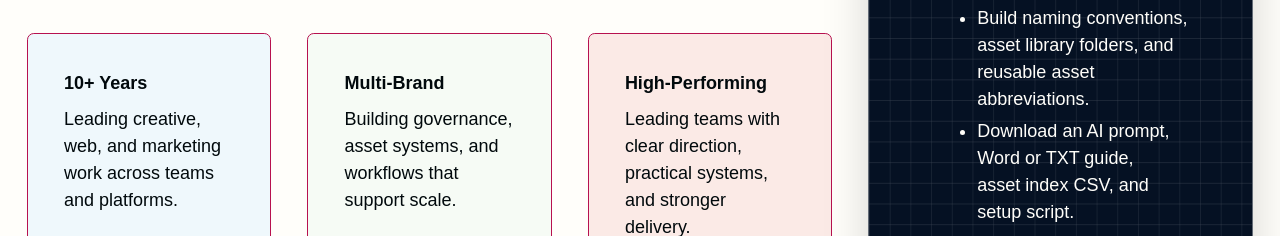
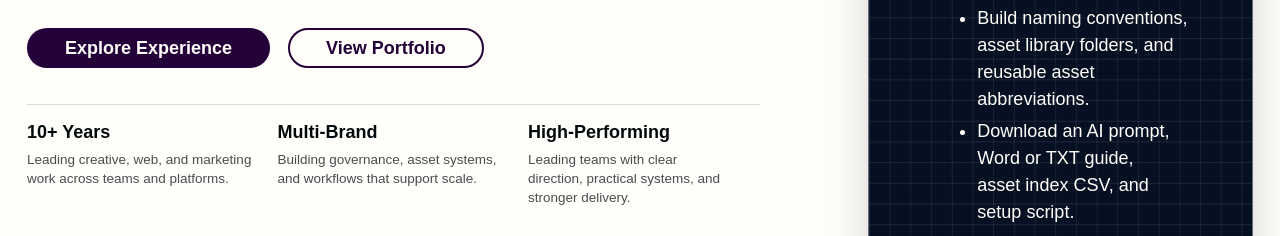
Before and after one commit to sforschen/asylum, a Next.js app: page / in a window 1280 px wide. Shown: the part 1084-1320 px from the top of the page. Built offline with nearby package versions, Linux system fonts and the light colour scheme.

Commit message:
Refine homepage intro feature layout

```diff
--- a/app/globals.css
+++ b/app/globals.css
@@ -1749,33 +1749,31 @@ main .section.highlight-red.cta-section > .page-container.page-section-content::
 
 .home-stat-grid {
   display: grid;
-  gap: var(--spc-m);
+  gap: var(--spc-s);
   margin-top: var(--spc-m);
+  padding-top: var(--spc-s);
+  border-top: var(--border-width-thin) solid rgb(1 9 12 / 0.14);
 }
 
 .home-stat {
-  padding: var(--spc-m);
-  border: var(--border-width-thin) solid var(--surface-stroke-color);
-  background-color: var(--clr-lighter-blue);
-  border-radius: var(--radius-card);
-}
-
-.home-stat-grid .home-stat:nth-child(2) {
-  background-color: var(--clr-light-green);
-}
-
-.home-stat-grid .home-stat:nth-child(3) {
-  background-color: var(--clr-light-orange);
+  padding: 0;
+  border: 0;
+  background-color: transparent;
+  border-radius: 0;
 }
 
 .home-stat-value {
   margin: 0;
   color: var(--clr-black);
   font-weight: 700;
+  line-height: 1.1;
 }
 
 .home-stat-label {
   margin-top: var(--spc-xs);
+  color: rgb(1 9 12 / 0.72);
+  font-size: var(--body-font-size-s);
+  line-height: 1.4;
 }
 
 .home-pillars {
@@ -3988,13 +3986,13 @@ button.resource-icon-button.secondary:not(.site-nav-toggle):disabled {
   }
 
   .home-intro {
-    grid-template-columns: repeat(3, minmax(0, 1fr));
+    grid-template-columns: minmax(0, 1fr) minmax(18rem, calc((100% - (var(--spc-m) * 2)) / 3));
     align-items: center;
-    gap: var(--spc-m);
+    gap: var(--default-content-gap);
   }
 
   .home-intro-copy {
-    grid-column: 1 / span 2;
+    grid-column: 1;
   }
 
   .home-stat-grid {
@@ -4006,7 +4004,7 @@ button.resource-icon-button.secondary:not(.site-nav-toggle):disabled {
   }
 
   .home-feature-sidebar {
-    grid-column: 3;
+    grid-column: 2;
     grid-row: 1;
   }
 
```
